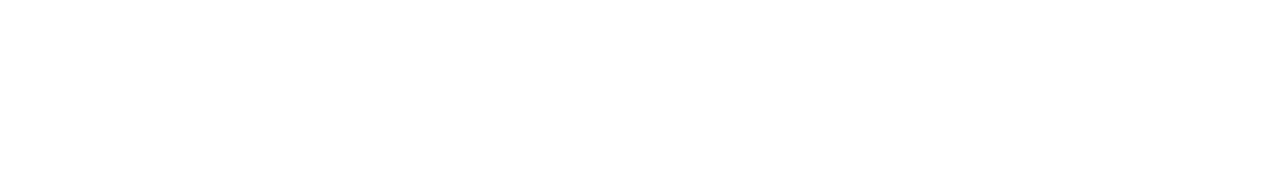
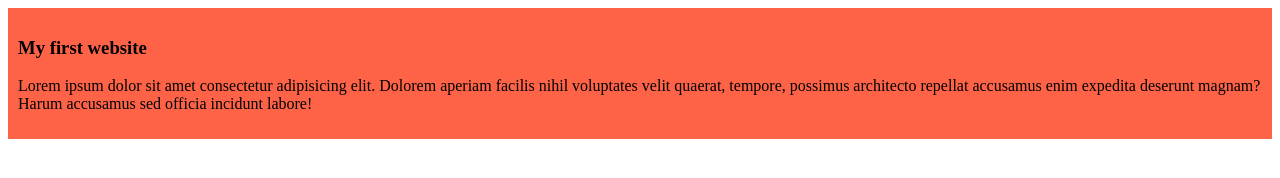
Before and after one commit to shajid-1/my-simple-website, a plain HTML site: page index.html in a window 1280 px wide. Drawn offline with Linux system fonts and the light colour scheme.

Commit message:
added first blog

```diff
--- a/index.html
+++ b/index.html
@@ -4,8 +4,12 @@
     <meta charset="UTF-8">
     <meta name="viewport" content="width=device-width, initial-scale=1.0">
     <title>My Simple Website</title>
+    <link rel="stylesheet" href="styles/blog.css">
 </head>
 <body>
-
+    <div>
+        <h3>My first website</h3>
+        <p>Lorem ipsum dolor sit amet consectetur adipisicing elit. Dolorem aperiam facilis nihil voluptates velit quaerat, tempore, possimus architecto repellat accusamus enim expedita deserunt magnam? Harum accusamus sed officia incidunt labore!</p>
+    </div>
 </body>
 </html>
--- /dev/null
+++ b/styles/blog.css
@@ -0,0 +1,4 @@
+div{
+    background-color: tomato;
+    padding: 10px;
+}
```
